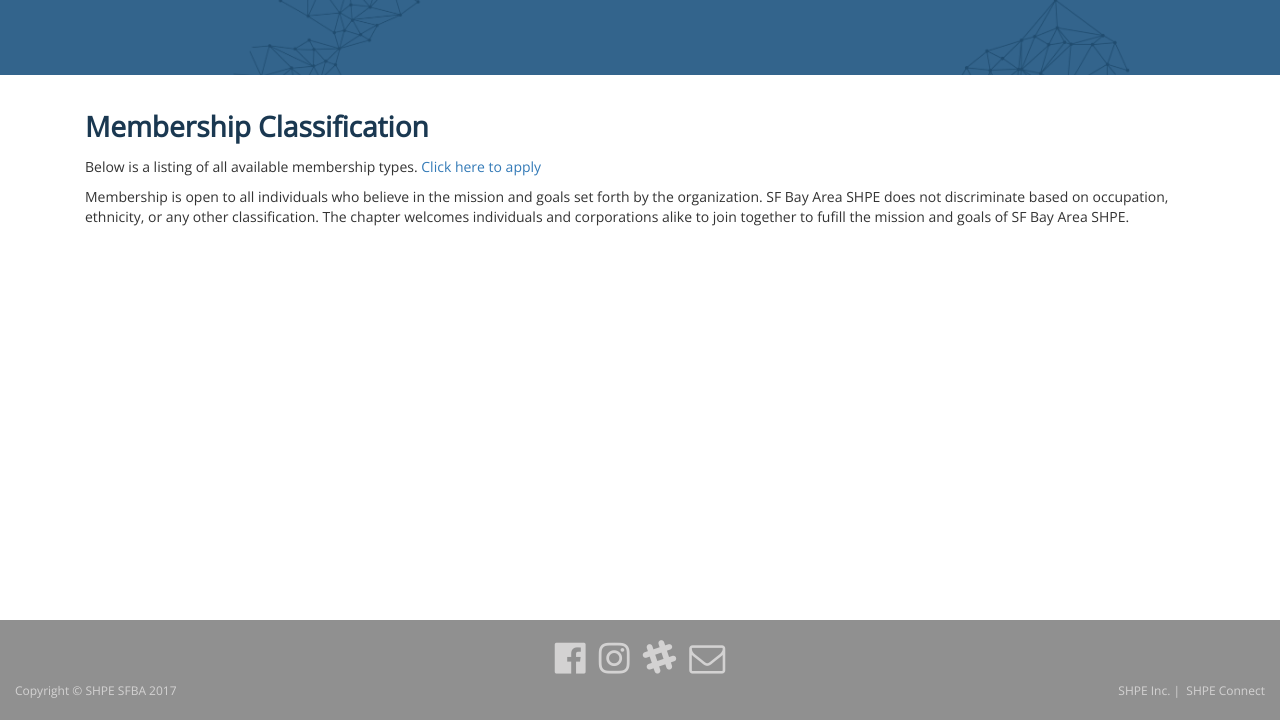
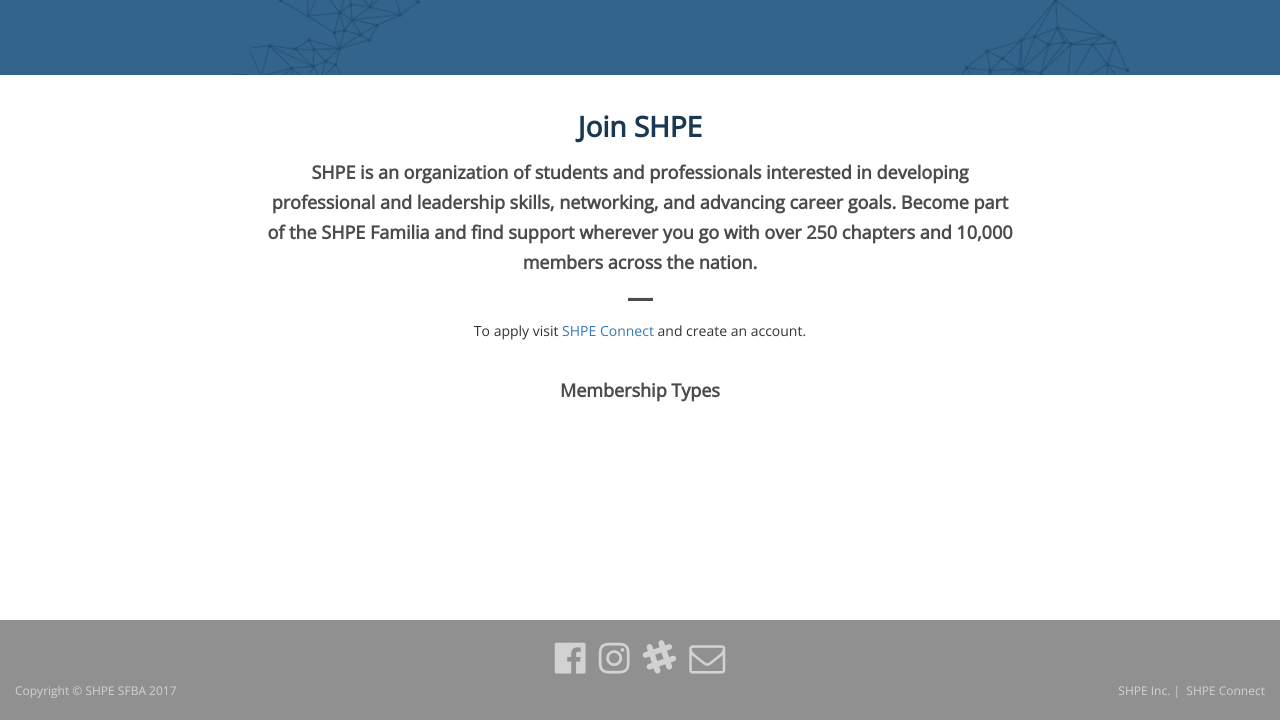
Before and after one commit to shpe-sfba/shpesfba, a Django app: page /membership in a window 1280 px wide. Shown: the part 80-800 px from the top of the page. Run offline with Django 3.2, Linux system fonts and the light colour scheme; some libraries are stand-ins or nearby versions; some web fonts are replaced.

Commit message:
Add new heading and leading text

```diff
--- a/shpesfba/templates/shpesfba/memberships.html
+++ b/shpesfba/templates/shpesfba/memberships.html
@@ -9,15 +9,21 @@
     </div>
 
     <div class="container">
+        <div class="row">
+            <div class="col-md-8 col-md-offset-2 text-center">
+                <h1>Join SHPE</h1>
+                <h4 class="membership-lead"> SHPE is an organization of students and professionals interested in developing professional and leadership
+                    skills, networking, and advancing career goals. Become part of the SHPE Familia and find support wherever you go with over
+                    250 chapters and 10,000 members across the nation.
+                </h4>
+                <hr class="section-line">
+                <p>To apply visit <a href="https://www.shpeconnect.org" target="_blank">SHPE Connect</a> and create an account.</p>
+                <br>
+            </div>
+        </div>
+        <div class="row">
             <div class="col-md-12">
-            <h1>Membership Classification</h1>
-
-            <p>Below is a listing of all available membership types. <a href="https://www.shpeconnect.org" target="_blank">Click here to apply</a></p>
-            <p>
-                Membership is open to all individuals who believe in the mission and goals set forth by the organization. SF Bay Area SHPE does
-                not discriminate based on occupation, ethnicity, or any other classification. The chapter welcomes individuals and corporations
-                alike to join together to fufill the mission and goals of SF Bay Area SHPE.
-            </p>
+                <h4 class="text-center">Membership Types</h4>
                 {% for membership in memberships %}
                     <div class="row">
                         <div class="membershipLevel col-sm-12">
@@ -32,4 +38,5 @@
                 {% endfor %}
             </div>
         </div>
+    </div>
 {% endblock %}
--- a/static/css/shpe.css
+++ b/static/css/shpe.css
@@ -312,6 +312,10 @@ h2 {
     }
 }
 
+
+/* Membership
+ ===========================================
+*/
 .membership_section {
     min-height: 200px
 }
@@ -326,9 +330,12 @@ h2 {
     }
 }
 
+.membership-lead {
+    line-height: 3rem;
+}
+
 .membershipLevel {
     background-color: #d3d2d2;
-    border-radius: 10px;
     margin-bottom: 25px;
     padding-left: 0;
     padding-right: 0
```
Lines whose indentation alone changed are shown as unchanged.
